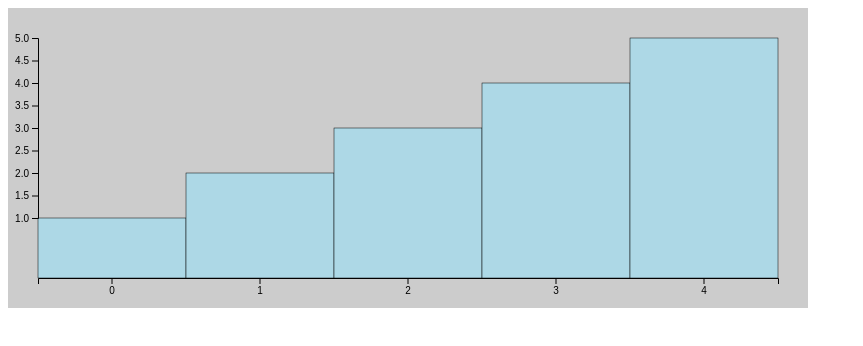
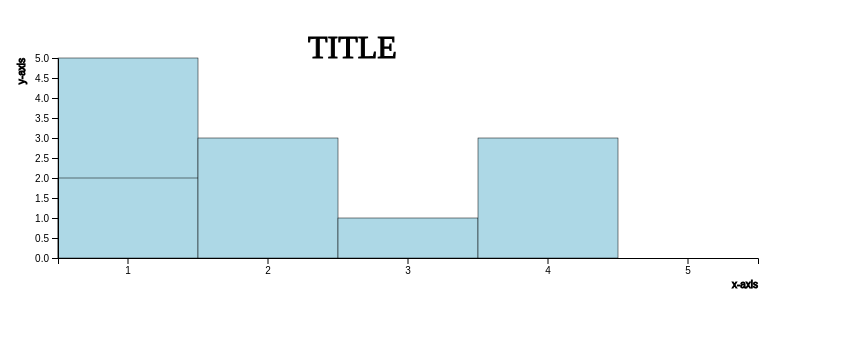
Before and after one commit to uniklimbu10/limbu, a plain HTML site: page barchart.html in a window 1280 px wide. Shown: the whole page, without its empty margins (0-863 px from the left). Drawn offline with nearby package versions, Linux system fonts and the light colour scheme.

Commit message:
inital chart

```diff
--- a/barchart.html
+++ b/barchart.html
@@ -3,10 +3,6 @@
 <head>
   <title>D3 Playground</title>
   <style>
-    svg {
-      background-color: #ccc;
-    }
-
     rect {
       stroke: black;
       stroke-width: 0.5px;
@@ -17,10 +13,17 @@
     <script src="https://d3js.org/d3.v4.min.js"></script>
   <svg></svg>
   <script>
+
 // Random data
-var data = [1, 2, 3, 4, 5];
+var data = [5, 2, 3, 1, 3];
+
+//photodiodeLabels_16 = ['1','2','3','4','5','6','7','8','9','10','11','12','13','14','15','16'];
+var minY = 0;
+let maxY = 700;
+
+//var data = [643,530,369,254,342,214,311,127,342,428,187,574,356,609,346,686]; //first 16 data of the photodiode intensity
 var width = 800, height = 300;
-var margins = {top: 30, right: 30, bottom: 30, left: 30};
+var margins = {top: 50, right: 50, bottom: 50, left: 50};
 
 // Create the SVG canvas
 var svg = d3.select('svg')
@@ -28,13 +31,13 @@ var svg = d3.select('svg')
             .attr('height', height);
 
 // Scales
-var xScale = d3.scaleBand()
-	.domain([0, 1, 2, 3, 4])
-	.range([0, width - (margins.left+margins.right)]);
+var xScale = d3.scaleBand().domain([1,2,3,4,5])
+	//.domain(photodiodeLabels_16)
+	.range([0, width - (margins.left+margins.right) ]);
 
-var yScale = d3.scaleLinear()
-	.domain([1, 5])
-    .range([height - (margins.top+margins.bottom)*2, 0]);
+var yScale = d3.scaleLinear().domain([0,5])
+	//.domain([minY, maxY])
+    .range([height - (margins.top+margins.bottom), 0]);
 
 // Margins around SVG canvas
 svg.append('g')
@@ -57,12 +60,34 @@ svg.append('g')
 // X axis
 svg.append('g')
   .attr('transform', 'translate('+ margins.left +','+ (height - margins.top) +')')
-  .call(d3.axisBottom(xScale));
+  .call(d3.axisBottom(xScale))
+  .append("text")
+         .attr("y", height- margins.top-220)
+         .attr("x", width-100)
+         .attr("text-anchor", "end")
+         .attr("stroke", "black")
+         .text("x-axis")
 
 // Y axis
 svg.append('g')
   .attr('transform', 'translate('+ margins.left +','+ margins.top +')')
-  .call(d3.axisLeft(yScale));
+  .call(d3.axisLeft(yScale))
+  .append("text")
+           .attr("transform", "rotate(-90)")
+           .attr("y", 18)
+           .attr("dy", "-5.1em")
+           .attr("text-anchor", "end")
+           .attr("stroke", "black")
+           .text("y-axis");
+
+//creates the title on the svg
+svg.append("text")
+       .attr("transform", "translate(100,0)") //translates the text
+       .attr("x", 200)
+       .attr("y", 50)
+       .attr("stroke", "black")
+       .attr("font-size", "32px")
+       .text("TITLE")
 
   </script>
 </body>
```
